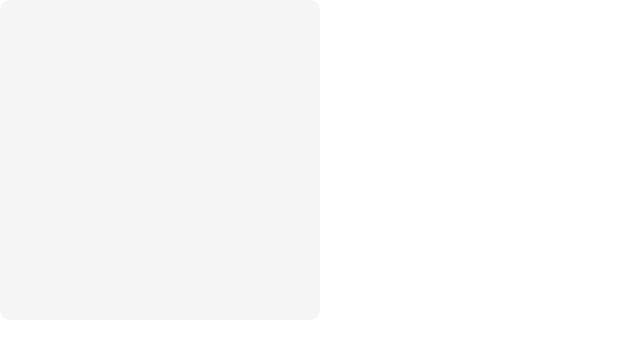
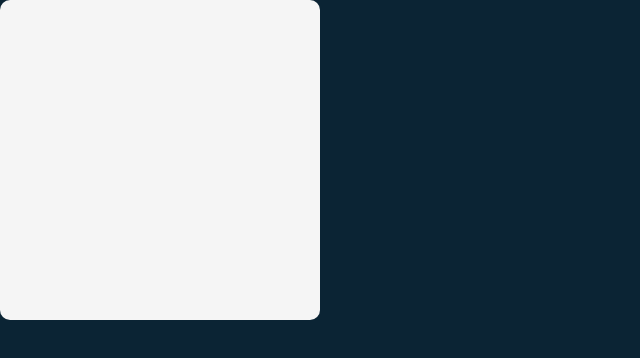
Before and after one commit to PJMantoss/tenzies_game, a React (Create React App) app: page / in a window 1280 px wide. Shown: the top 358 px of the page, without its empty margins (0-640 px from the left). Built offline with nearby package versions, Linux system fonts and the light colour scheme.

Commit message:
update App

```diff
--- a/src/index.css
+++ b/src/index.css
@@ -3,3 +3,7 @@
   padding: 0;
   box-sizing: border-box;
 }
+
+body {
+  background: #0b2434;
+}
```
